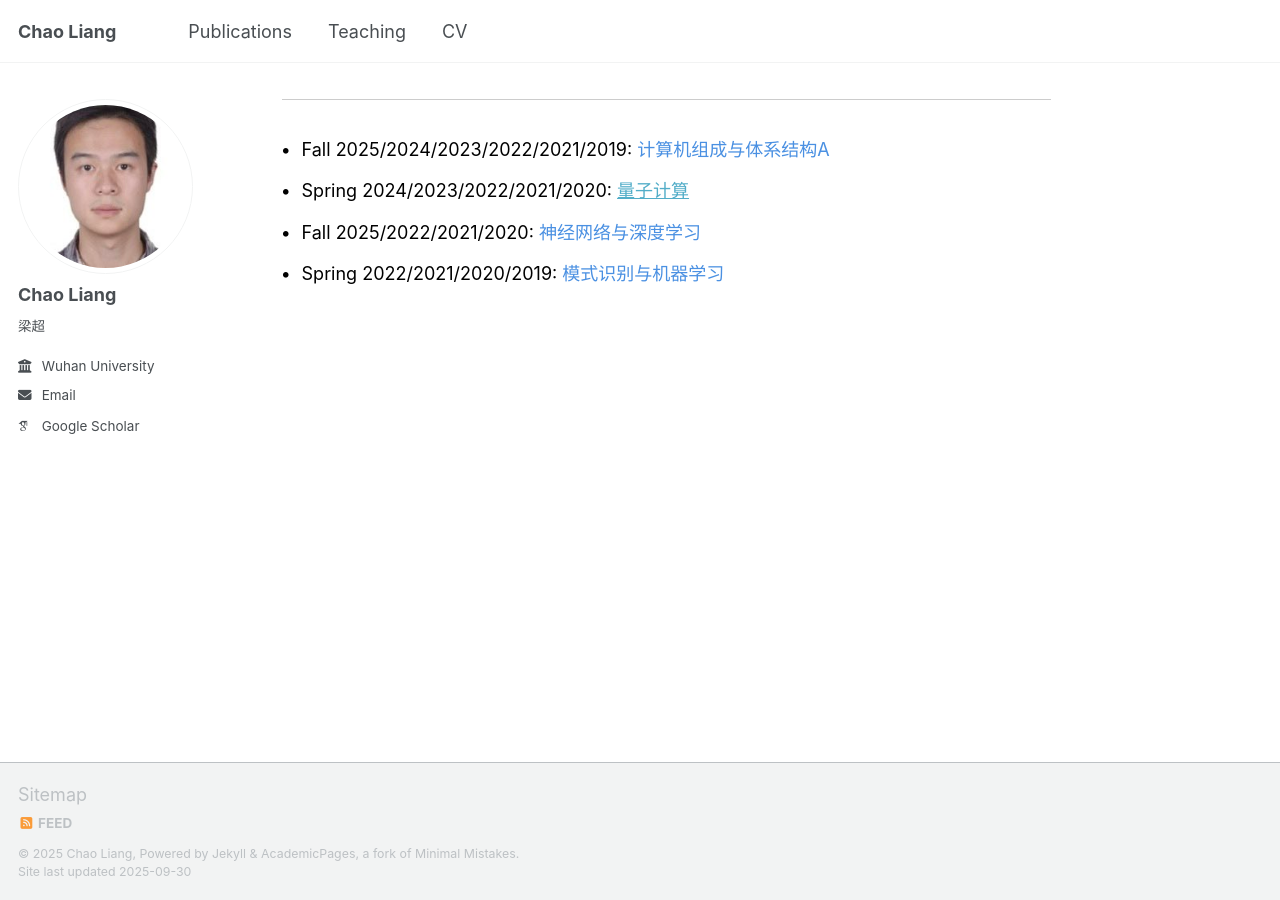
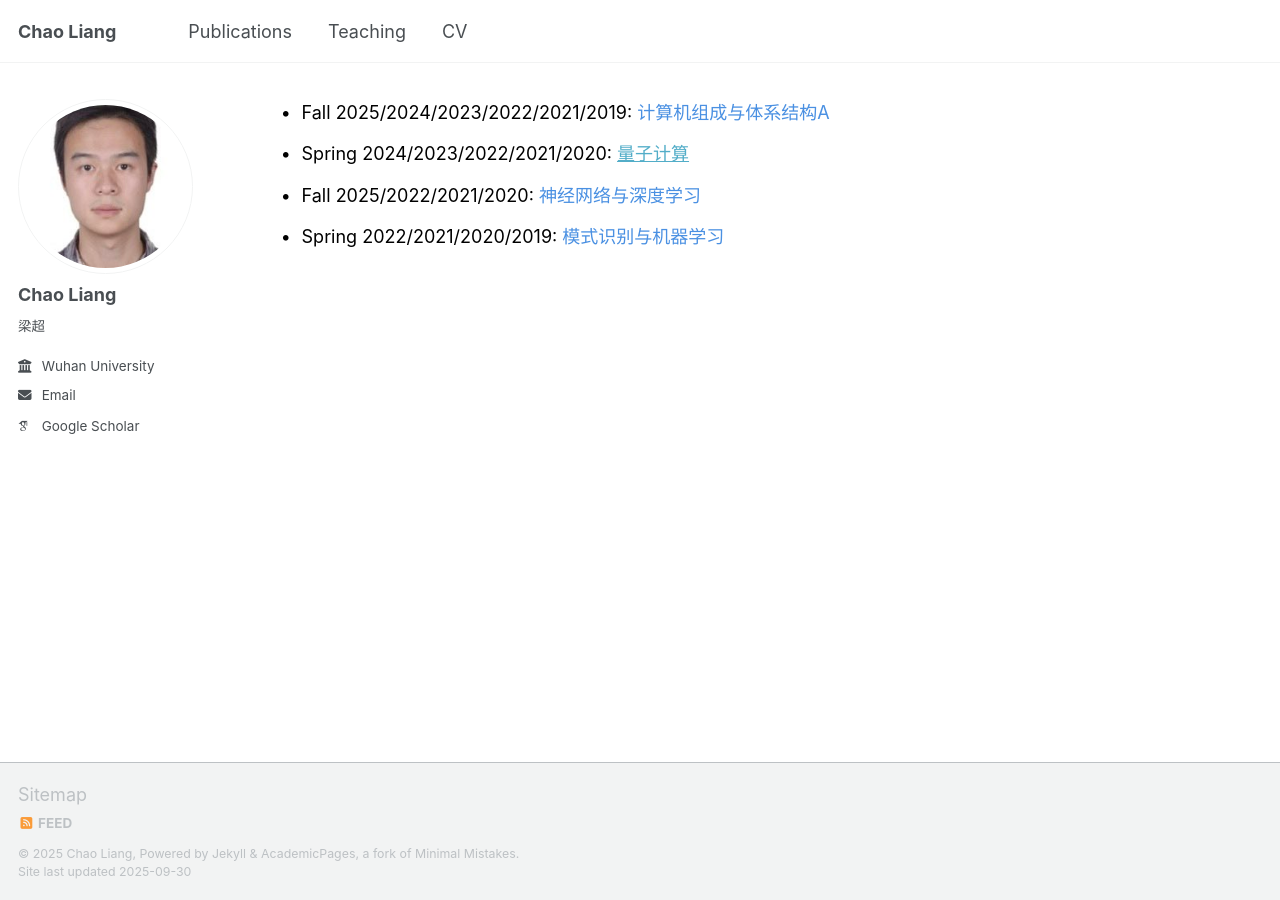
Before and after one commit to zhangsipng/page.github.io, a Jekyll site: the page built from _pages/teaching.html, in a window 1280 px wide. Built offline with Jekyll 4.4.1, drawn with Linux system fonts in a browser that asks for light colours; some web fonts are replaced; a script that is not in the unit is left out.

Commit message:
Update teaching.html

```diff
--- a/_pages/teaching.html
+++ b/_pages/teaching.html
@@ -55,7 +55,7 @@ author_profile: true
 <div class="teaching-page">
   <!--<h1 class="teaching-header">Teaching</h1>-->
 
-  <div class="teaching-divider"></div>
+  <!--<div class="teaching-divider"></div>-->
 
   <ul class="teaching-list">
     <li class="teaching-item">
```
